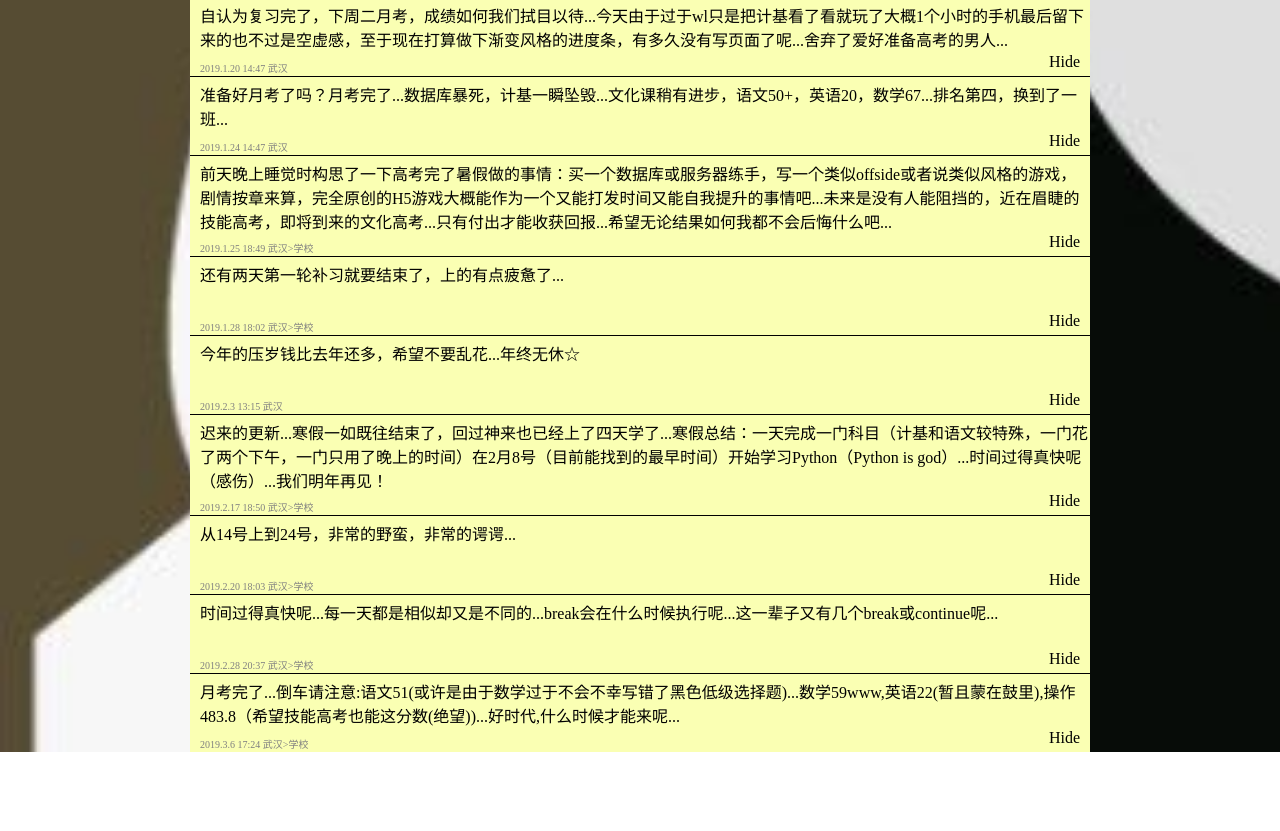
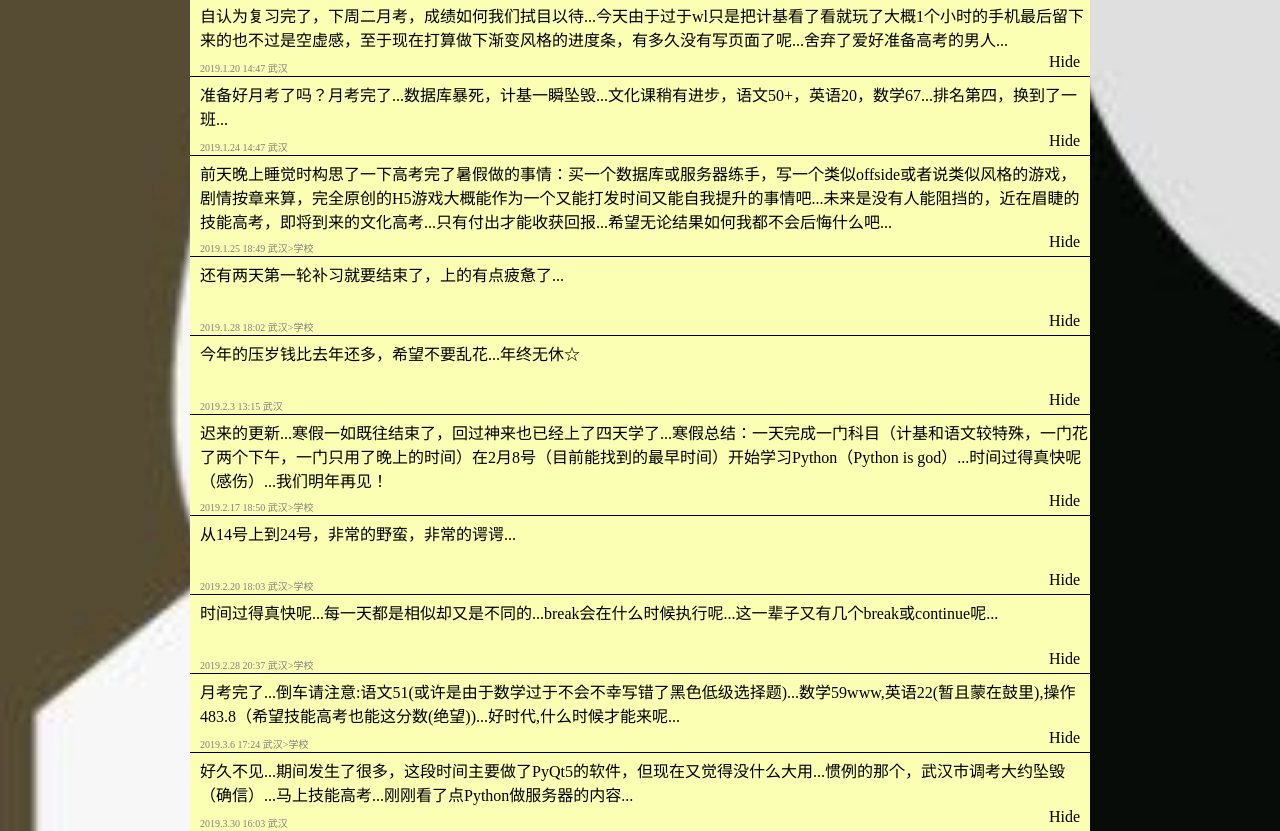
Before and after one commit to KeepCodeing/InfectedZer-S, a plain HTML site: page jilu.html in a window 1280 px wide. Shown: the part 2062-2893 px from the top of the page. Before the commit the page ends 2814 px from the top, so only its background shows below. Drawn offline with Linux system fonts and the light colour scheme.

Commit message:
Update jilu.html

```diff
--- a/jilu.html
+++ b/jilu.html
@@ -437,9 +437,13 @@
                 MyMsg:"时间过得真快呢...每一天都是相似却又是不同的...break会在什么时候执行呢...这一辈子又有几个break或continue呢...",
                 time:"2019.2.28 20:37 武汉>学校"
             })
-			appen({
+	   		appen({
 				MyMsg:"月考完了...倒车请注意:语文51(或许是由于数学过于不会不幸写错了黑色低级选择题)...数学59www,英语22(暂且蒙在鼓里),操作483.8（希望技能高考也能这分数(绝望))...好时代,什么时候才能来呢...",
 				time:"2019.3.6 17:24 武汉>学校"
+			})
+			appen({
+				MyMsg:"好久不见...期间发生了很多，这段时间主要做了PyQt5的软件，但现在又觉得没什么大用...惯例的那个，武汉市调考大约坠毁（确信）...马上技能高考...刚刚看了点Python做服务器的内容...",
+				time:"2019.3.30 16:03 武汉"
 			})
             //设置li的JS
             function AllSet(){
@@ -483,7 +487,7 @@
             AllSet();
             //切换图片
             // SwitchBg(5000);
-        }
+	}
     </script>
 </head>
 <body>
```
